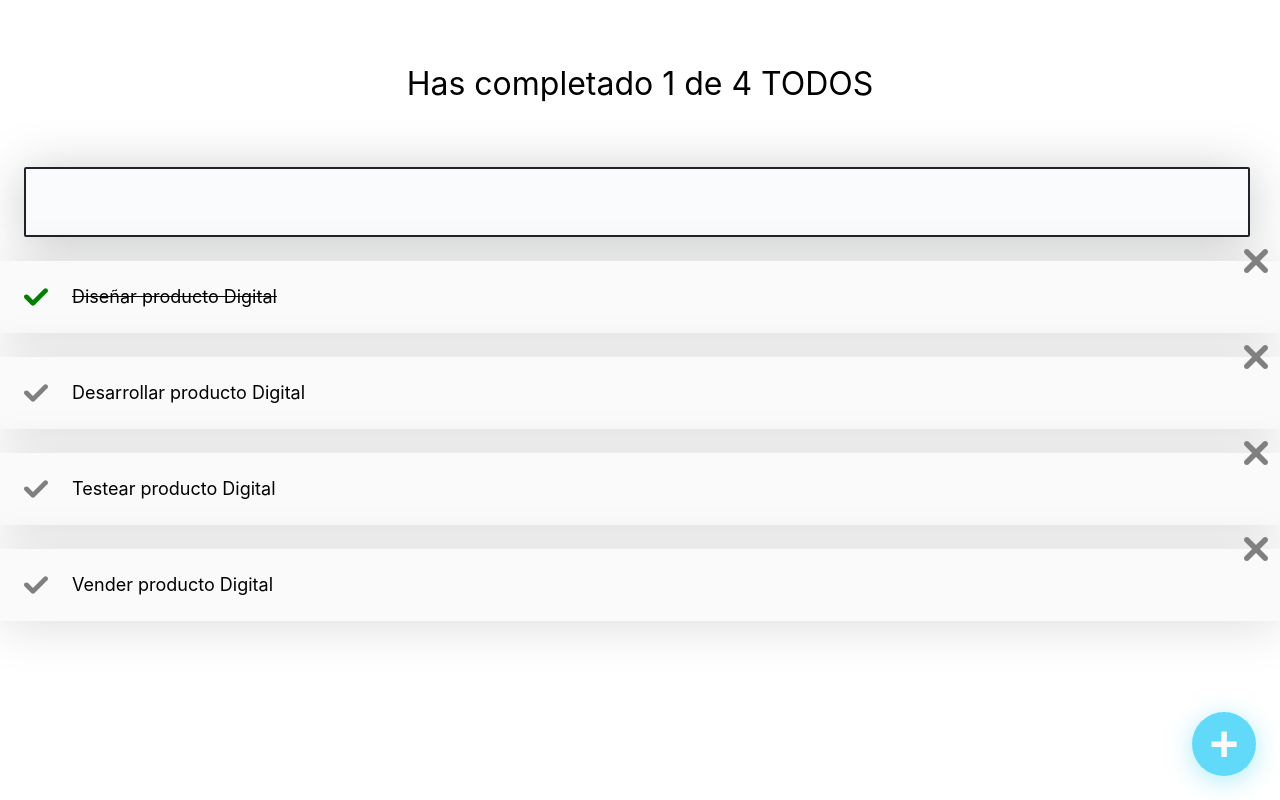
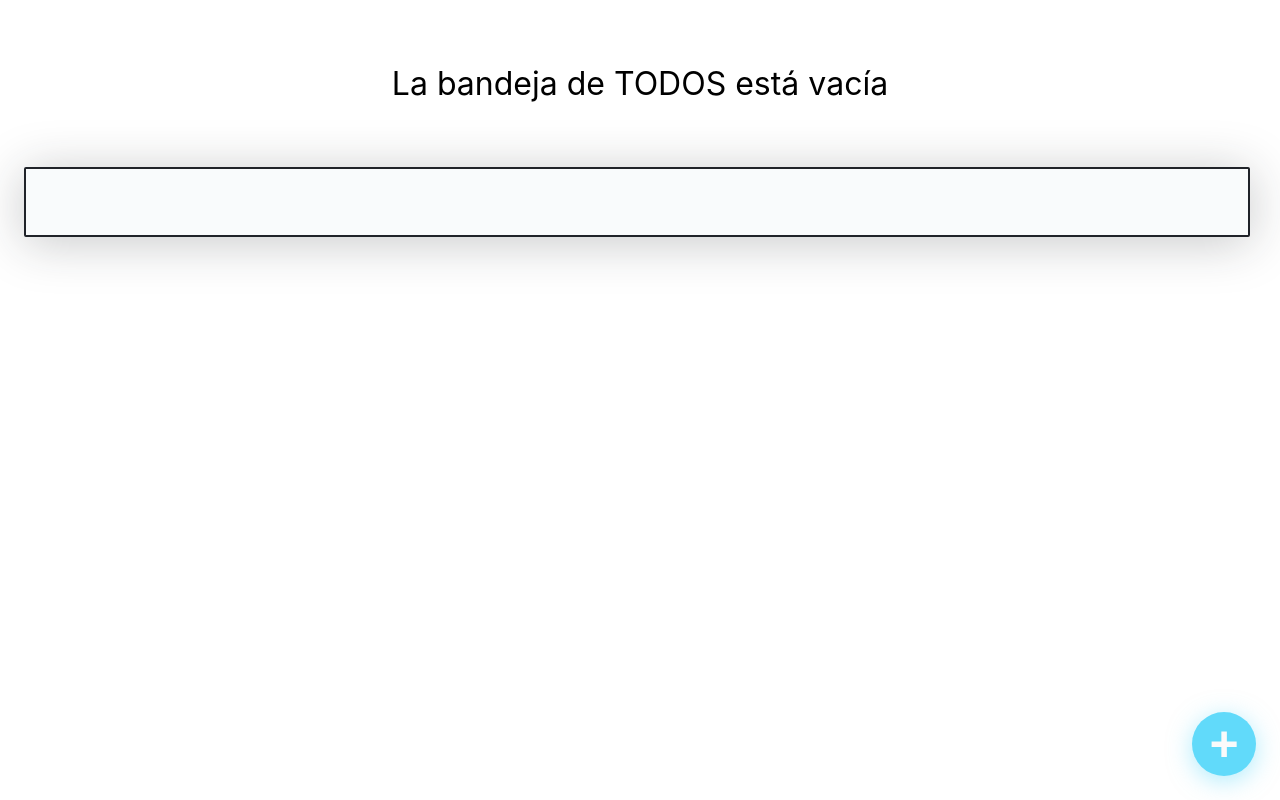
Before and after one commit to SBellido/todo-machine, a React (Create React App) app: page / in a window 1280 px wide. Built offline with nearby package versions, Linux system fonts and the light colour scheme.

Commit message:
LocalStorage is used here

```diff
--- a/src/App.js
+++ b/src/App.js
@@ -6,19 +6,33 @@
 import { CreatedTodoButton } from './CreatedTodoButton/CreatedTodoButton';
 import './App.css';
 
-const defaultTodos = [
-  { text: 'Diseñar producto Digital', completed: true },
-  { text: 'Desarrollar producto Digital', completed: false},
-  { text: 'Testear producto Digital', completed: false},
-  { text: 'Vender producto Digital', completed: false}
-];
+// const defaultTodos = [
+//   { text: 'Diseñar producto Digital', completed: true },
+//   { text: 'Desarrollar producto Digital', completed: false},
+//   { text: 'Testear producto Digital', completed: false},
+//   { text: 'Vender producto Digital', completed: false}
+// ];
+
+// localStorage.setItem('TODOS_V1', JSON.stringify(defaultTodos));
+// localStorage.removeItem('TODOS_V1');
 
 function App() {
-  const [todos, setTodos] = React.useState(defaultTodos);
+  const localStorageTodos = localStorage.getItem('TODOS_V1');
+
+  let parsedTodos;
+
+  if (!localStorageTodos) {
+    localStorage.setItem('TODOS_V1', JSON.stringify([]));
+    parsedTodos = [];
+  } else {
+    parsedTodos = JSON.parse(localStorageTodos);
+  }
+
+  const [todos, setTodos] = React.useState(parsedTodos);
   const [searchValue, setSearchValue] = React.useState('');
 
   const completedTodos = todos.filter(todo => !!todo.completed).length;
-  const totalTodos = defaultTodos.length;
+  const totalTodos = todos.length;
 
   const searchedTodos = todos.filter(
     (todo) => {
```
